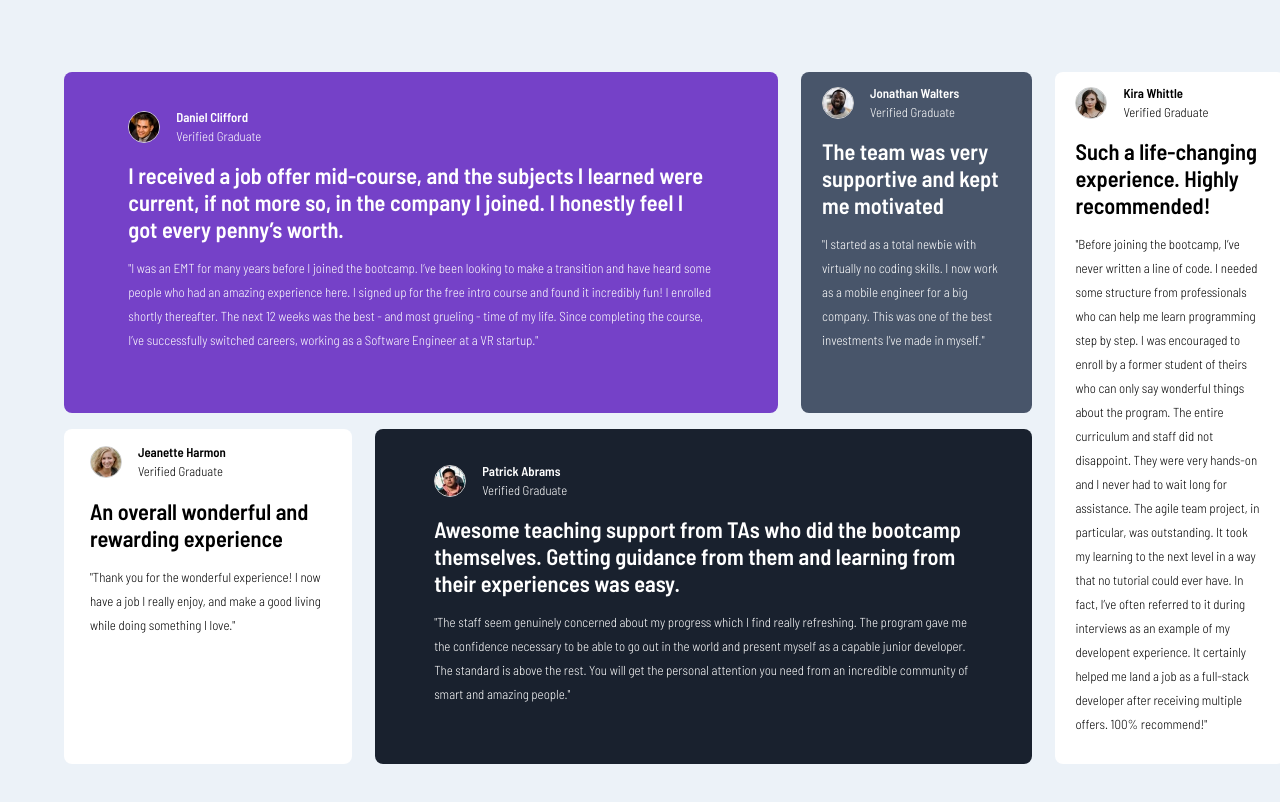
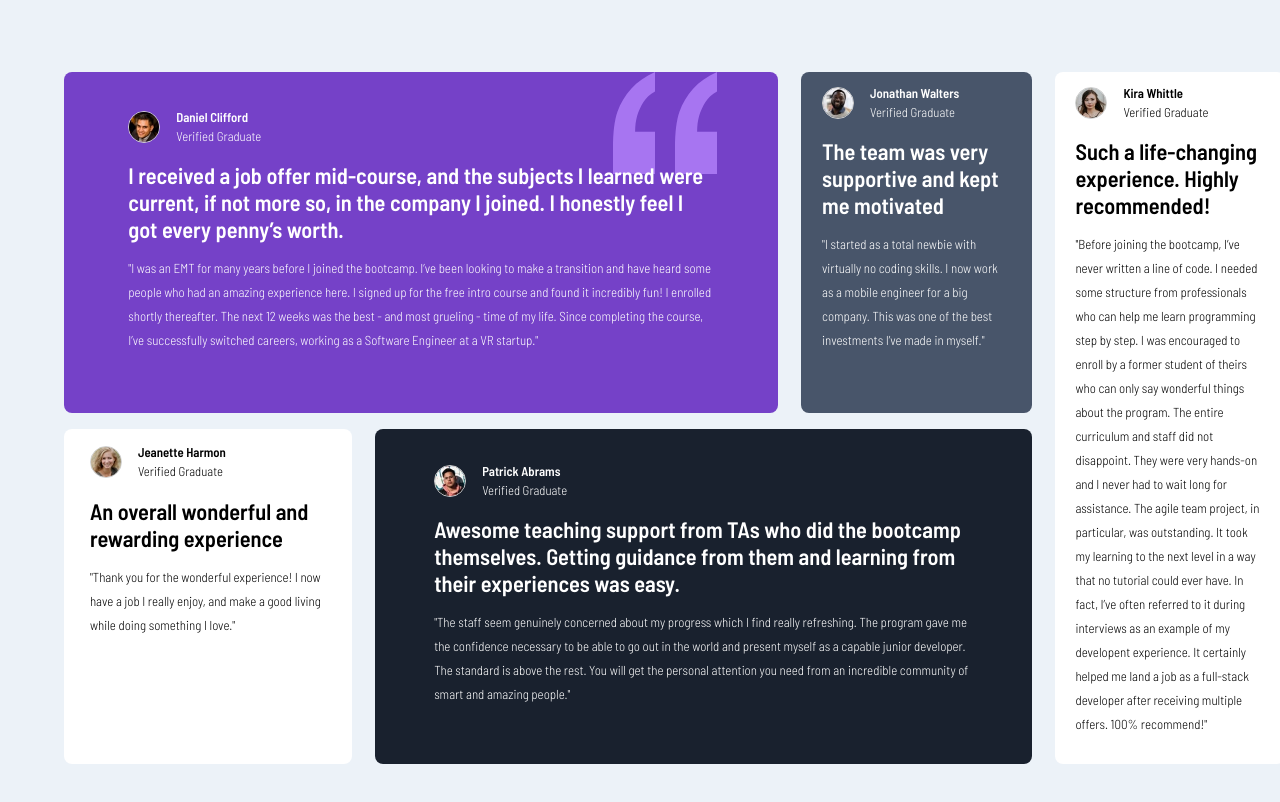
Before and after one commit to clickglue/testimonials-grid, a React (Vite) app: page / in a window 1280 px wide. Shown: the top 802 px of the page. Built offline with nearby package versions, Linux system fonts and the light colour scheme.

Commit message:
fix background image

```diff
--- a/src/components/Card.jsx
+++ b/src/components/Card.jsx
@@ -15,6 +15,7 @@ export function Card({
 {
   return (
     <>
+
       <article
         className="card"
         style={{
@@ -24,7 +25,7 @@ export function Card({
           backgroundRepeat: "no-repeat",
           gridArea: areaNumber,
           backgroundImage: cardIllustration
-            ? cardIllustration
+            ? `url(${cardIllustration})`
             : "none",
         }}
       >
```
